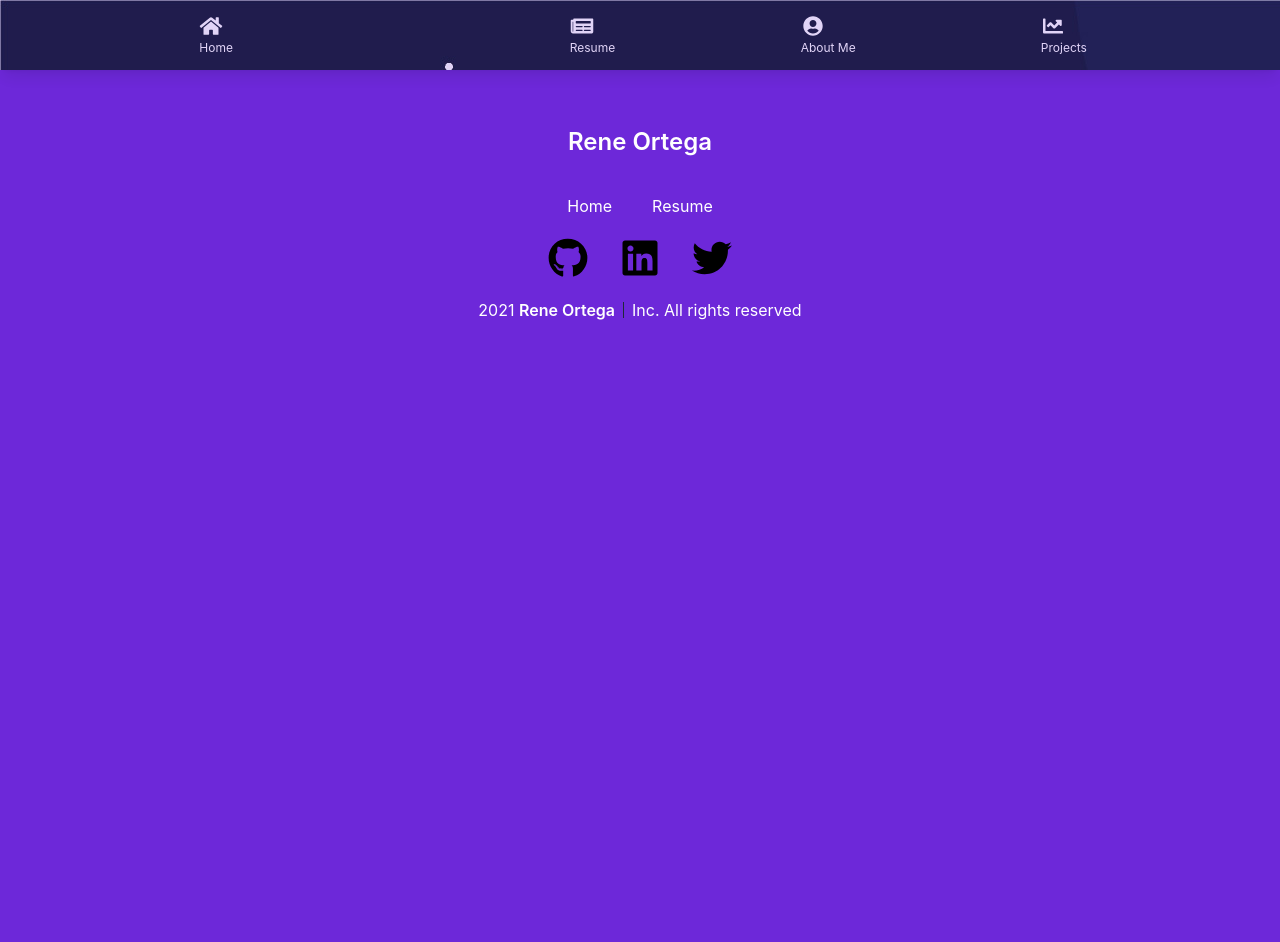
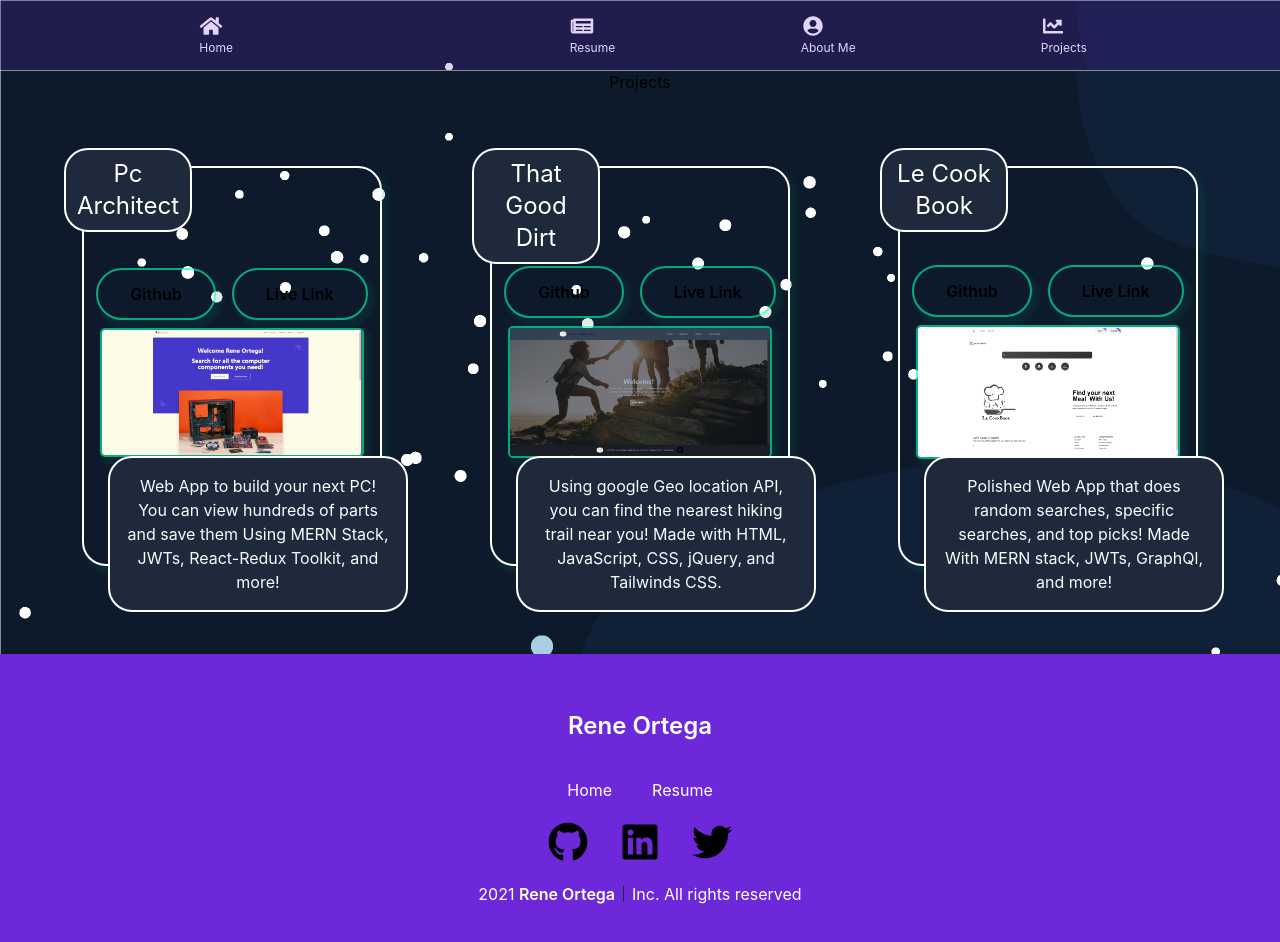
Before and after one commit to Rini0404/react-portfolio, a React (Create React App) app: page /Projects in a window 1280 px wide. Shown: the top 942 px of the page. Before the commit the page ends 800 px from the top, so only its background shows below. Built offline with nearby package versions, Linux system fonts and the light colour scheme.

Commit message:
projects update

```diff
--- a/package.json
+++ b/package.json
@@ -2,7 +2,6 @@
   "name": "portfolio",
   "version": "0.1.0",
   "private": true,
-  "homepage": "https://rini0404.github.io/react-portfolio/",
   "dependencies": {
     "@testing-library/jest-dom": "^5.16.4",
     "@testing-library/react": "^13.2.0",
--- a/src/App.css
+++ b/src/App.css
@@ -161,3 +161,12 @@ body, html {
   .div17 { grid-area: 1 / 7 / 7 / 8;
 
   } */
+
+  .bgCards, .btnP, .imgBg {
+    background-color:   inherit;
+
+    border: 2px solid rgba(0, 255, 170, 0.637) ;
+    border-radius: 5px ;
+    box-shadow: 4px 5px 4px 3px rgba(2, 133, 93, 0.137) ;
+    transition: all 0.4s ease 0s ;
+  }
--- a/src/App.js
+++ b/src/App.js
@@ -1,4 +1,3 @@
-
 import React from "react";
 import Navbar from "./components/Navbar/Navbar";
 import Pages from "./Pages/Pages";
@@ -7,14 +6,13 @@ import "./App.css";
 import "./index.css";
 import { BrowserRouter as Router } from "react-router-dom";
 
-
 export default function App() {
   return (
     <Router>
       <>
         <div className="App">
           <Navbar />
-      <Pages/>
+          <Pages />
           <Footer />
         </div>
       </>
--- a/src/Pages/Pages.jsx
+++ b/src/Pages/Pages.jsx
@@ -1,6 +1,7 @@
-import { Route, Routes, useLocation } from "react-router-dom";
+import { Routes, Route, useLocation } from "react-router-dom";
 import AboutMe from "./AboutMe";
 import Home from "./Home";
+import Projects from "./Projects";
 
 function Pages() {
   const location = useLocation();
@@ -8,6 +9,7 @@ function Pages() {
     <Routes location={location} key={location.pathname}>
       <Route path="/" element={<Home />} />
       <Route path="/AboutMe" element={<AboutMe />} />
+      <Route path="/Projects" element={<Projects />} />
     </Routes>
   );
 }
--- /dev/null
+++ b/src/Pages/Projects.jsx
@@ -0,0 +1,14 @@
+import React from "react";
+import Projectos from "../components/Projects/Projects";
+
+function Projects() {
+
+  return (
+    <div className="bgForPjects">
+        <Projectos />
+    </div>
+
+  );
+}
+
+export default Projects;
--- a/src/components/Projects/Projects.jsx
+++ b/src/components/Projects/Projects.jsx
@@ -4,26 +4,33 @@ import pcApp from "../../imgs/Pc-a1.png";
 import tgdPic from "../../imgs/sdsd.PNG";
 
 function IndexPage() {
+
   return (
+
     <div className="bgForPjects">
+      {/* big header for projcets */}
+      <div className="bigHeader">
+        <h1>Projects</h1>
+      </div>
+
       <div class="flex flex-wrap justify-center gap-12 container mx-auto p-10 ">
         <div class="w-[360px] h-[480px] py-8 px-1">
-          <div class="relative flex flex-col justify-center items-center w-[300px] h-[400px] mx-auto p-2 bg-slate-50 border-slate-900 text-slate-50 shadow-lg rounded-3xl hover:shadow-xl">
+          <div class="relative flex flex-col justify-center items-center w-[300px] h-[400px] mx-auto p-2 bgCards border-white border-2 rounded-3xl">
             <div class=" flex grid-cols-1 gap-4">
             <button
                 type="button"
-                className="px-8 py-3 font-semibold rounded-full dark:bg-gray-100 dark:text-gray-800"
+                className="px-8 py-3 font-semibold rounded-full dark:bg-gray-100 dark:text-gray-800 btnP"
                 target = "_blank"
               ><a href ="https://github.com/Rini0404/pc-architect" target = "_blank">Github  </a>
               </button>
 
               <button
                 type="button"
-                className="px-8 py-3 font-semibold rounded-full dark:bg-gray-100 dark:text-gray-800"
+                className="btnP px-8 py-3 font-semibold rounded-full dark:bg-gray-100 dark:text-gray-800"
               ><a href ="https://pc-architect.herokuapp.com/" target = "_blank"> Live Link </a>
               </button>
             </div>
-            <h3 class="absolute -top-5 -left-5 w-32 p-2 bg-slate-800 rounded-3xl text-2xl font-merriweather text-center">
+            <h3 class="absolute -top-5 -left-5 w-32 p-2 bg-slate-800  rounded-3xl text-2xl font-merriweather text-center  text-white  border-white border-2">
               Pc Architect
             </h3>
 
@@ -35,11 +42,11 @@ function IndexPage() {
               <img
                 src={pcApp}
                 alt="Eazy IP Web app showcase mockup"
-                class="object-fill"
+                class="object-fill imgBg"
               />
             </div>
 
-            <p class="absolute -bottom-12 left-6 w-[300px] p-4 bg-inherit border-slate-900 text-slate-900 border shadow-lg rounded-3xl hover:text-black hover:shadow-xl">
+            <p class="absolute -bottom-12 left-6 w-[300px] p-4 bg-slate-800 text-slate-50 rounded-3xl hover:text-white  border-white border-2">
               Web App to build your next PC! You can view hundreds of parts and
               save them Using MERN Stack, JWTs, React-Redux Toolkit, and more!
             </p>
@@ -47,12 +54,12 @@ function IndexPage() {
         </div>
 
         <div class="w-[360px] h-[480px] py-8 px-1">
-          <div class="relative flex flex-col justify-center items-center w-[300px] h-[400px] mx-auto p-2 bg-slate-50 border-slate-900 border-2 rounded-3xl">
+          <div class="relative flex flex-col justify-center items-center w-[300px] h-[400px] mx-auto p-2 bgCards border-white border-2 rounded-3xl">
             {/* div to go nect to eachother */}
             <div class=" flex grid-cols-1 gap-4">
               <button
                 type="button"
-                className="px-8 py-3 font-semibold rounded-full dark:bg-gray-100 dark:text-gray-800"
+                className="btnP px-8 py-3 font-semibold rounded-full dark:bg-gray-100 dark:text-gray-800"
                 href =  "https://github.com/Rini0404/ThatGoodDirt"
                 target = "_blank"
               ><a href ="https://github.com/Rini0404/ThatGoodDirt" target = "_blank">Github  </a>
@@ -60,11 +67,11 @@ function IndexPage() {
 
               <button
                 type="button"
-                className="px-8 py-3 font-semibold rounded-full dark:bg-gray-100 dark:text-gray-800"
+                className="btnP px-8 py-3 font-semibold rounded-full dark:bg-gray-100 dark:text-gray-800"
               ><a href ="https://rini0404.github.io/ThatGoodDirt/" target = "_blank"> Live Link </a>
               </button>
             </div>
-            <h3 class="absolute -top-5 -left-5 w-32 p-2 bg-inherit border-slate-900 text-slate-900 border-2 rounded-3xl text-2xl font-merriweather text-center">
+            <h3 class="absolute -top-5 -left-5 w-32 p-2 bg-slate-800  border-white text-white border-2 rounded-3xl text-2xl font-merriweather text-center">
               That Good Dirt
             </h3>
 
@@ -76,11 +83,11 @@ function IndexPage() {
               <img
                 src={tgdPic}
                 alt="Eazy IP Web app showcase mockup"
-                class="object-fill"
+                class="object-fill imgBg"
               />
             </div>
 
-            <p class="absolute -bottom-12 left-6 w-[300px] p-4 bg-slate-800 text-slate-50 rounded-3xl hover:text-white">
+            <p class="absolute -bottom-12 left-6 w-[300px] p-4 bg-slate-800 text-slate-50 rounded-3xl hover:text-white  border-white border-2">
               Using google Geo location API, you can find the nearest hiking
               trail near you! Made with HTML, JavaScript, CSS, jQuery, and
               Tailwinds CSS.
@@ -89,12 +96,12 @@ function IndexPage() {
         </div>
 
         <div class="w-[360px] h-[480px] py-8 px-1">
-          <div class="relative flex flex-col justify-center items-center w-[300px] h-[400px] mx-auto p-2 bg-slate-50 border-slate-900 border-2 rounded-3xl">
+          <div class="relative flex flex-col justify-center items-center w-[300px] h-[400px] mx-auto p-2  bgCards border-white border-2 rounded-3xl">
             <div class=" flex grid-cols-1 gap-4">
             <div class=" flex grid-cols-1 gap-4">
               <button
                 type="button"
-                className="px-8 py-3 font-semibold rounded-full dark:bg-gray-100 dark:text-gray-800"
+                className="btnP px-8 py-3 font-semibold rounded-full dark:bg-gray-100 dark:text-gray-800"
                 href =  "https://github.com/Rini0404/ThatGoodDirt"
                 target = "_blank"
               ><a href ="https://github.com/Rini0404/LeCookBook" target = "_blank">Github  </a>
@@ -102,12 +109,12 @@ function IndexPage() {
 
               <button
                 type="button"
-                className="px-8 py-3 font-semibold rounded-full dark:bg-gray-100 dark:text-gray-800"
+                className="btnP px-8 py-3 font-semibold rounded-full dark:bg-gray-100 dark:text-gray-800"
               ><a href ="https://rini0404.github.io/ThatGoodDirt/" target = "_blank"> Live Link </a>
               </button>
             </div>
             </div>
-            <h3 class="absolute -top-5 -left-5 w-32 p-2 bg-inherit border-slate-900 text-slate-900 border-2 rounded-3xl text-2xl font-merriweather text-center">
+            <h3 class="absolute -top-5 -left-5 w-32 p-2 bg-slate-800  border-white text-white border-2 rounded-3xl text-2xl font-merriweather text-center">
               Le Cook Book
             </h3>
 
@@ -119,11 +126,11 @@ function IndexPage() {
               <img
                 src={rookiesPic}
                 alt="Eazy IP Web app showcase mockup"
-                class="object-fill"
+                class="object-fill  imgBg"
               />
             </div>
 
-            <p class="absolute -bottom-12 left-6 w-[300px] p-4 bg-slate-800 text-slate-50 rounded-3xl hover:text-white">
+            <p class="absolute -bottom-12 left-6 w-[300px] p-4 bg-slate-800 text-slate-50 rounded-3xl hover:text-white  border-white border-2">
               Polished Web App that does random searches, specific searches, and
               top picks! Made With MERN stack, JWTs, GraphQl, and more!
             </p>
@@ -135,5 +142,5 @@ function IndexPage() {
 }
 
 export default IndexPage;
-// Polished Web App that does random searches, specific searches, and
-// top picks! Made With MERN stack, JWTs, GraphQl, and more!
+
+// relative flex flex-col justify-center items-center w-[300px] h-[400px] mx-auto p-2 bgCards border-white text-slate-50 shadow-lg rounded-3xl hover:shadow-xl
--- a/src/components/TechSkills/TechSkills.js
+++ b/src/components/TechSkills/TechSkills.js
@@ -1,6 +1,5 @@
 import React from "react";
 
-import { IoLogoCss3 } from "react-icons/io5";
 import { ReactComponent as JavaScript } from "../../imgs/javascript.svg";
 import { ReactComponent as PostMan } from "../../imgs/postman.svg";
 import { ReactComponent as ReactSvg } from "../../imgs/react.svg";
```
Lines whose indentation alone changed are shown as unchanged.
